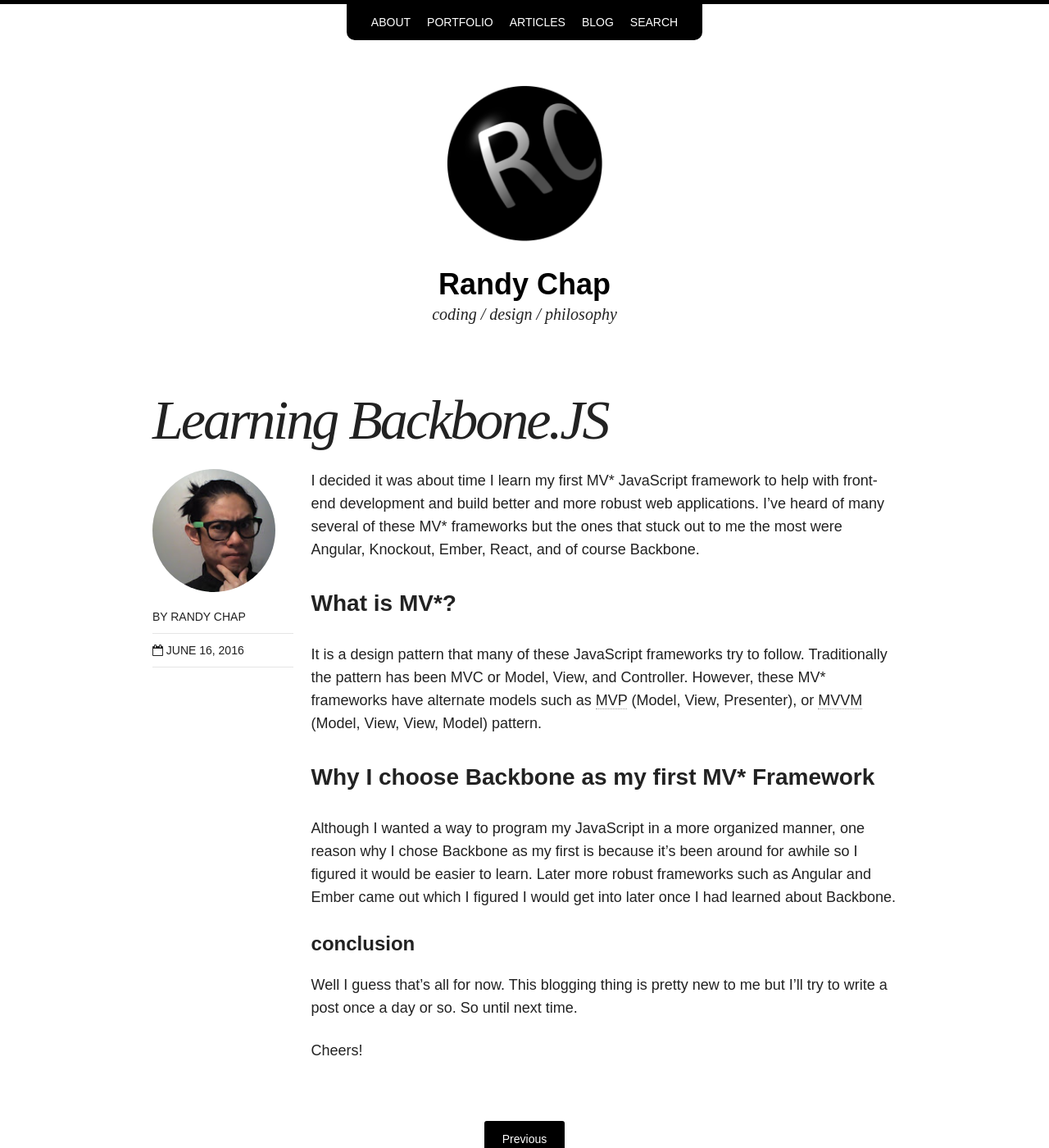
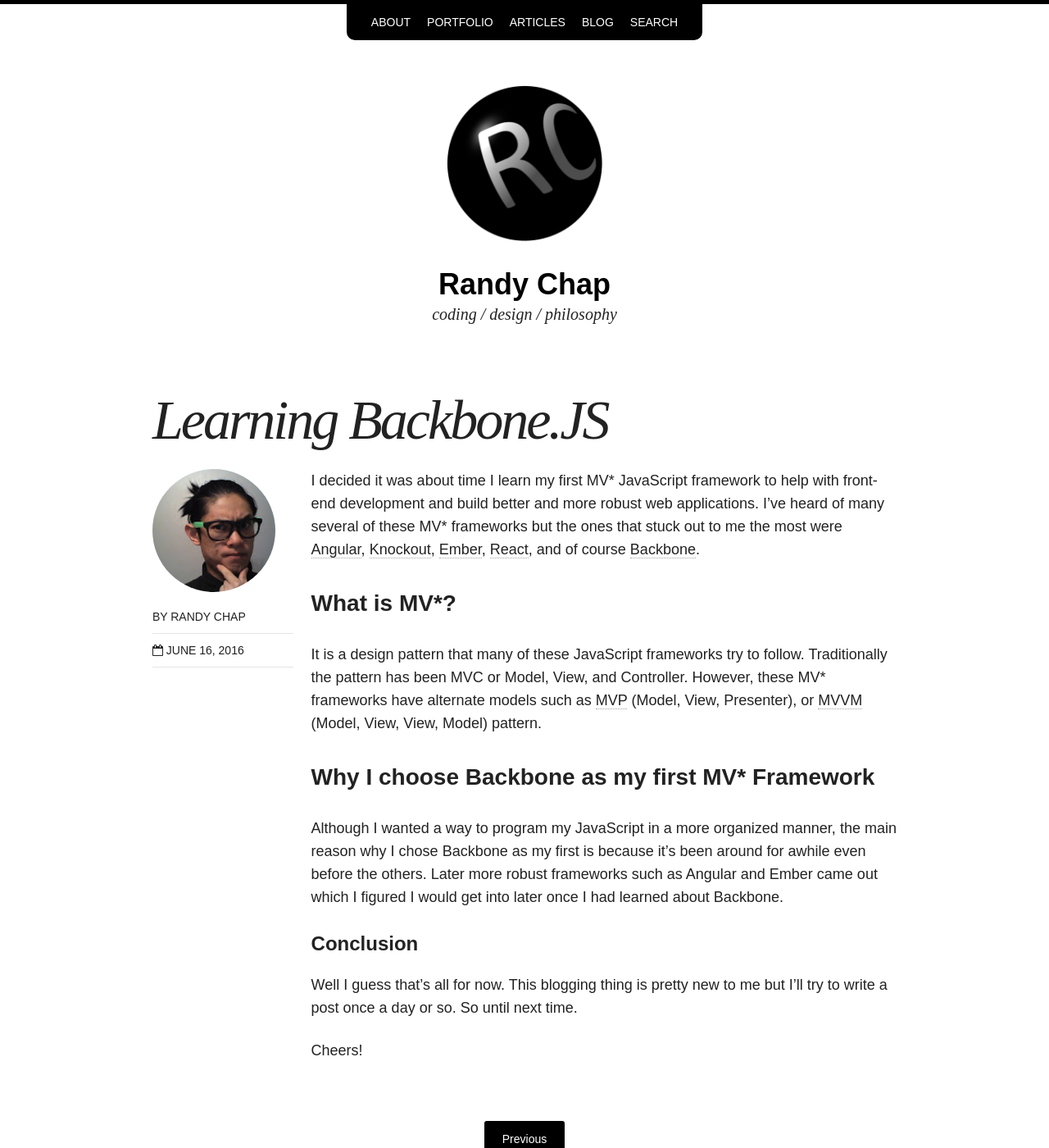
Before and after one commit to randychap/randychap.github.io, a Jekyll site: the page built from _posts/blog/2016-06-16-learning-backbone.js.md, in a window 1280 px wide and 1400 px high. Shown: the whole window at 82% size. Built offline with Jekyll 4.4.1, drawn with Linux system fonts in a browser that asks for light colours; nearby versions of some CDN libraries.

Commit message:
fixing typos etc

```diff
--- a/_posts/blog/2016-06-16-learning-backbone.js.md
+++ b/_posts/blog/2016-06-16-learning-backbone.js.md
@@ -12,18 +12,18 @@ date: 2016-06-16T05:22:00-07:00
 
 I decided it was about time I learn my first MV* JavaScript framework to help with front-end development and build
 better and more robust web applications. I've heard of many several of these MV* frameworks but the ones that stuck
-out to me the most were Angular, Knockout, Ember, React, and of course Backbone.
+out to me the most were [Angular](https://angularjs.org/), [Knockout](http://knockoutjs.com/), [Ember](http://emberjs.com/), [React](https://facebook.github.io/react/), and of course [Backbone](http://backbonejs.org/).
 
 ### What is MV*? ###
 It is a design pattern that many of these JavaScript frameworks try to follow. Traditionally the pattern has been MVC or
 Model, View, and Controller. However, these MV* frameworks have alternate models such as [MVP](https://en.wikipedia.org/wiki/Model%E2%80%93view%E2%80%93presenter) (Model, View, Presenter), or [MVVM](https://en.wikipedia.org/wiki/Model%E2%80%93view%E2%80%93viewmodel) (Model, View, View, Model) pattern.
 
 ### Why I choose Backbone as my first MV* Framework ###
-Although I wanted a way to program my JavaScript in a more organized manner, one reason why I chose Backbone as my first
-is because it's been around for awhile so I figured it would be easier to learn. Later more robust frameworks such as
-Angular and Ember came out which I figured I would get into later once I had learned about Backbone.
+Although I wanted a way to program my JavaScript in a more organized manner, the main reason why I chose Backbone as my first
+is because it's been around for awhile even before the others. Later more robust frameworks such as Angular and Ember came out
+which I figured I would get into later once I had learned about Backbone.
 
-#### conclusion ####
+#### Conclusion ####
 Well I guess that's all for now. This blogging thing is pretty new to me but I'll try to write a post once a day or so.
 So until next time.
 
```
Also changed, not shown: _posts/blog/2016-06-15-hello-world.md (+5 -5 lines).
